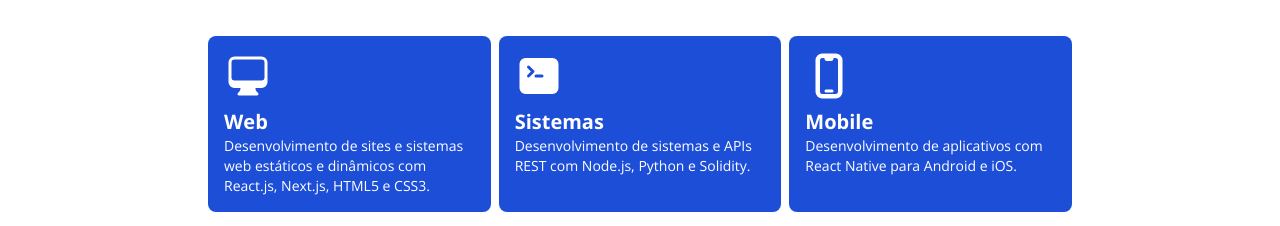
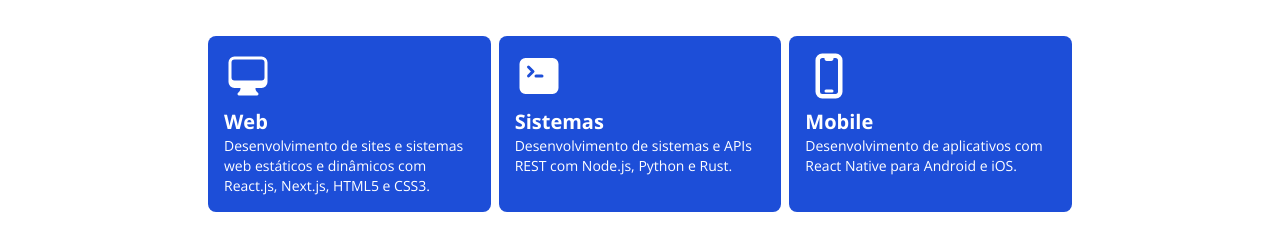
Before and after one commit to patrick-cuppi/patrick-cuppi.github.io, a React (Vite) app: page / in a window 1280 px wide. Shown: the part 1080-1306 px from the top of the page. Built offline with nearby package versions, Linux system fonts and the light colour scheme.

Commit message:
feat: pre deploy

```diff
--- a/src/components/Services.tsx
+++ b/src/components/Services.tsx
@@ -9,7 +9,7 @@ export function Services() {
         },
         {
             title: "Sistemas",
-            description: "Desenvolvimento de sistemas e APIs REST com Node.js, Python e Solidity.",
+            description: "Desenvolvimento de sistemas e APIs REST com Node.js, Python e Rust.",
             icon: <HiCommandLine className="h-12 w-12" />
         },
         {
```
